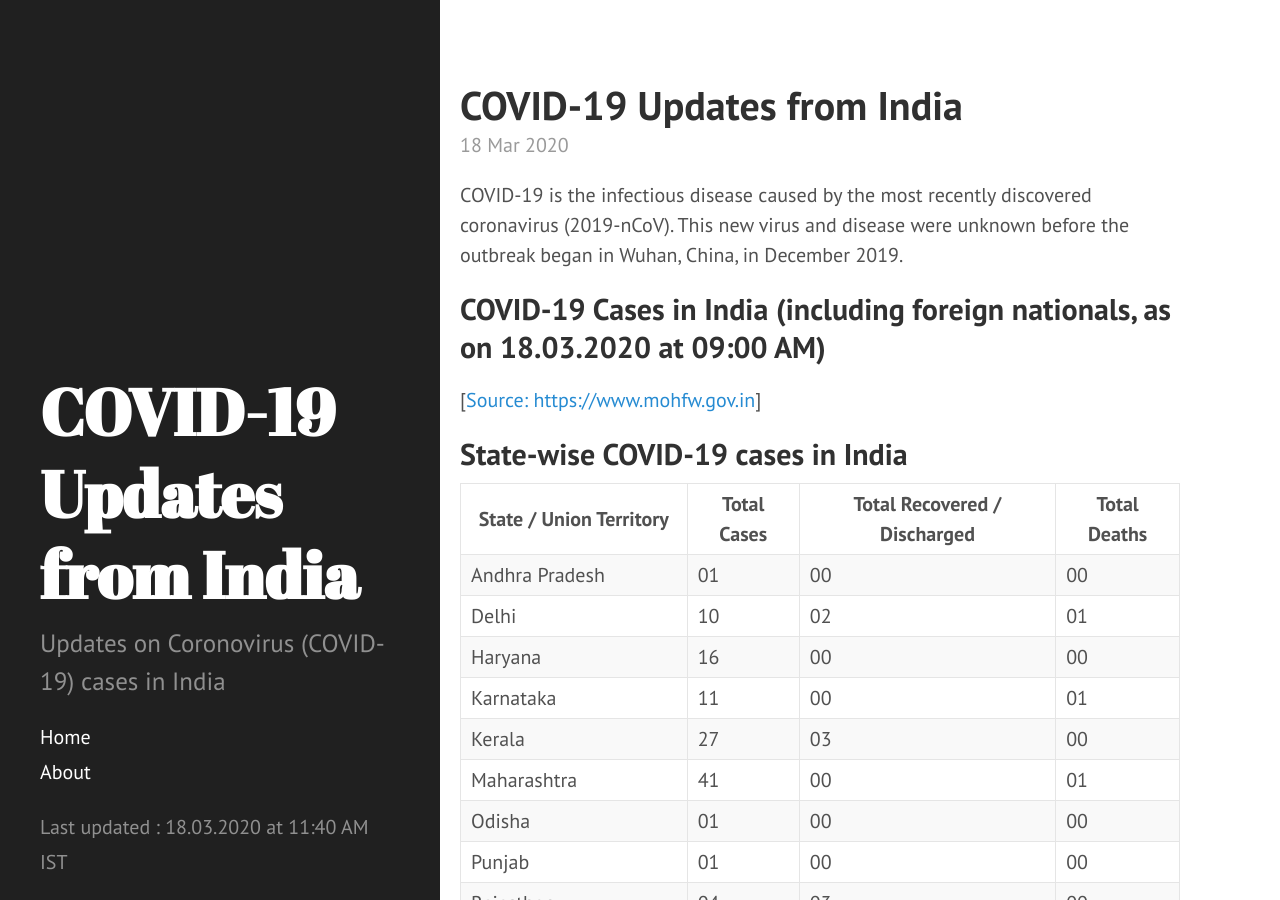
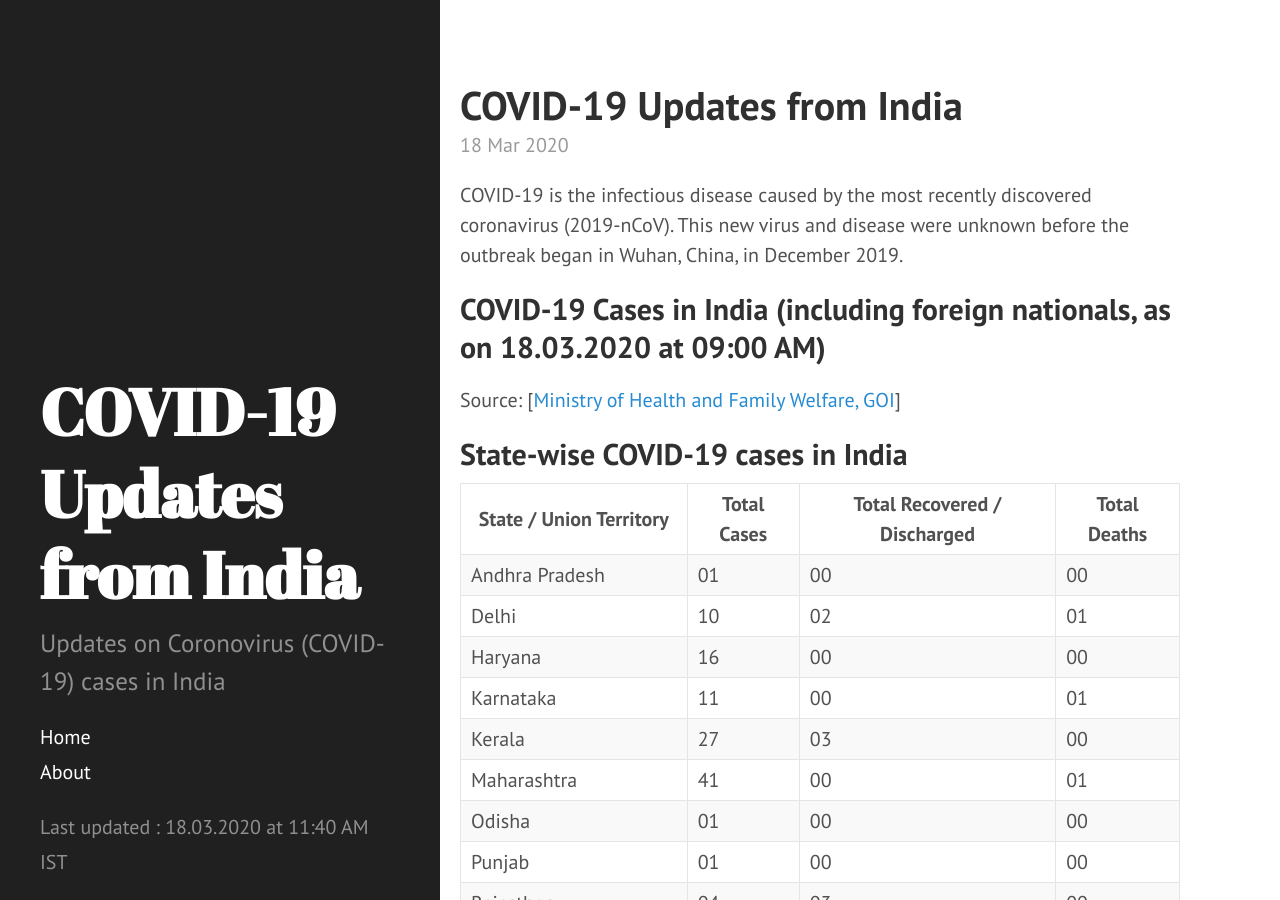
Before and after one commit to bhooraj/covid19updates-india, a Jekyll site: the page built from _posts/2020-03-18-home.md, in a window 1280 px wide and 900 px high. Built offline with Jekyll 4.4.1, drawn with Linux system fonts in a browser that asks for light colours.

Commit message:
Update 2020-03-18-home.md

```diff
--- a/_posts/2020-03-18-home.md
+++ b/_posts/2020-03-18-home.md
@@ -11,7 +11,7 @@ COVID-19 is the infectious disease caused by the most recently discovered corona
 <p id = "totalrecovered" style="font-size: 1.2rem; font-weight: bold;"></p>
 <p id = "totaldeaths" style="font-size: 1.2rem; font-weight: bold;"></p>
 <p id = "totalactive" style="font-size: 1.2rem; font-weight: bold;"></p>
-[[Source: https://www.mohfw.gov.in](https://www.mohfw.gov.in)]
+Source: [[Ministry of Health and Family Welfare, GOI](https://www.mohfw.gov.in)]
 
 ## State-wise COVID-19 cases in India
 
```
